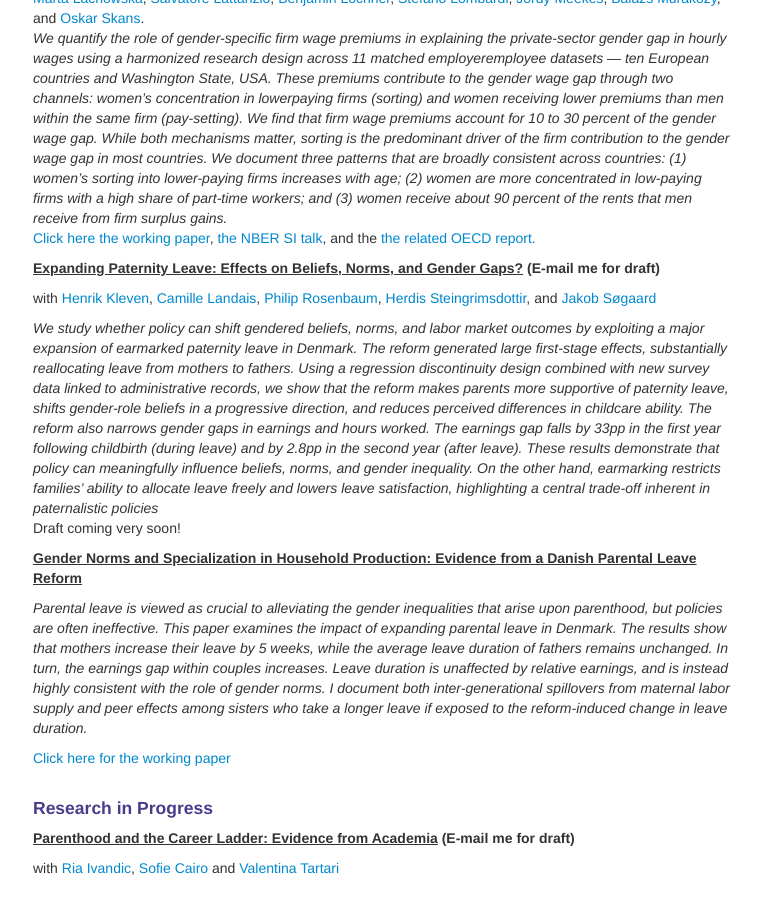
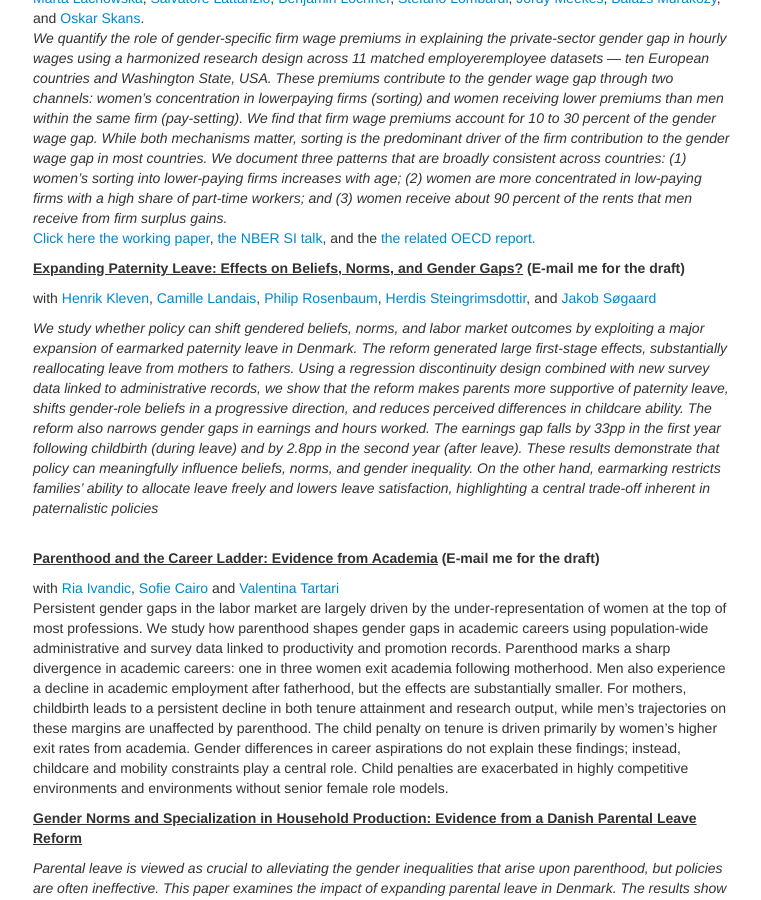
Before and after one commit to annesophielassen/annesophielassen.github.io, a Jekyll site: the page built from pages/research.md, in a window 1280 px wide and 900 px high, scrolled down 624 px. Shown: the whole window, without its empty margins (257-1018 px from the left). Built offline with Jekyll 4.4.1, drawn with Linux system fonts in a browser that asks for light colours.

Commit message:
Update research.md

```diff
--- a/pages/research.md
+++ b/pages/research.md
@@ -26,12 +26,15 @@ with  <a href="https://marcoguidopalladino.com/">Marco G. Palladino</a>, <a href
 *We quantify the role of gender-specific firm wage premiums in explaining the private-sector gender gap in hourly wages using a harmonized research design across 11 matched employeremployee datasets — ten European countries and Washington State, USA. These premiums contribute to the gender wage gap through two channels: women’s concentration in lowerpaying firms (sorting) and women receiving lower premiums than men within the same firm (pay-setting). We find that firm wage premiums account for 10 to 30 percent of the gender wage gap. While both mechanisms matter, sorting is the predominant driver of the firm contribution to the gender wage gap in most countries. We document three patterns that are broadly consistent across countries: (1) women’s sorting into lower-paying firms increases with age; (2) women are more concentrated in low-paying firms with a high share of part-time workers; and (3) women receive about 90 percent of the rents that men receive from firm surplus gains.* <br>
 <a href="https://www.chicagofed.org/publications/working-papers/2025/2025-24">Click here the working paper</a>, <a href="https://www.youtube.com/live/RCkEHjCC3kI?t=420s">the NBER SI talk</a>, and the <a href="https://www.oecd.org/en/publications/the-role-of-bargaining-and-discrimination-in-the-gender-wage-gap-in-france_1fd68687-en.html">the related OECD report.</a>
 <br>
-##### <u>Expanding Paternity Leave: Effects on Beliefs, Norms, and Gender Gaps?</u> (E-mail me for draft)
+##### <u>Expanding Paternity Leave: Effects on Beliefs, Norms, and Gender Gaps?</u> (E-mail me for the draft)
 with <a href="https://www.henrikkleven.com/">Henrik Kleven</a>, <a href="https://app.scholarsite.io/camille-landais">Camille Landais</a>, <a href="https://sites.google.com/site/philrosenbaum/"> Philip Rosenbaum</a>, <a href="https://sites.google.com/site/herdissteingrimsdottir/home"> Herdis Steingrimsdottir</a>, and <a href="https://jakobsogaard.com/">Jakob Søgaard</a><br>
 
 *We study whether policy can shift gendered beliefs, norms, and labor market outcomes by exploiting a major expansion of earmarked paternity leave in Denmark. The reform generated large first-stage effects, substantially reallocating leave from mothers to fathers. Using a regression discontinuity design combined with new survey data linked to administrative records, we show that the reform makes parents more supportive of paternity leave, shifts gender-role beliefs in a progressive direction, and reduces perceived differences in childcare ability. The reform also narrows gender gaps in earnings and hours worked. The earnings gap falls by 33pp in the first year following childbirth (during leave) and by 2.8pp in the second year (after leave). These results demonstrate that policy can meaningfully influence beliefs, norms, and gender inequality. On the other hand, earmarking restricts families’ ability to allocate leave freely and lowers leave satisfaction, highlighting a central trade-off inherent in paternalistic policies* <br>
-Draft coming very soon!
 <br>
+
+##### <u>Parenthood and the Career Ladder: Evidence from Academia</u> (E-mail me for the draft)
+with <a href="https://sites.google.com/site/riaivandic/home"> Ria Ivandic</a>, <a href="https://sites.google.com/view/sofiecairo"> Sofie Cairo</a> and <a href="https://research.hhs.se/esploro/profile/valentina_tartari/overview"> Valentina Tartari</a> <br>
+Persistent gender gaps in the labor market are largely driven by the under-representation of women at the top of most professions. We study how parenthood shapes gender gaps in academic careers using population-wide administrative and survey data linked to productivity and promotion records. Parenthood marks a sharp divergence in academic careers: one in three women exit academia following motherhood. Men also experience a decline in academic employment after fatherhood, but the effects are substantially smaller. For mothers, childbirth leads to a persistent decline in both tenure attainment and research output, while men’s trajectories on these margins are unaffected by parenthood. The child penalty on tenure is driven primarily by women’s higher exit rates from academia. Gender differences in career aspirations do not explain these findings; instead, childcare and mobility constraints play a central role. Child penalties are exacerbated in highly competitive environments and environments without senior female role models.
 
 ##### <u>Gender Norms and Specialization in Household Production: Evidence from a Danish Parental Leave Reform</u>
 *Parental leave is viewed as crucial to alleviating the gender inequalities that arise upon parenthood, but policies are often ineffective. This paper examines the impact of expanding parental leave in Denmark. The results show that mothers increase their
```
